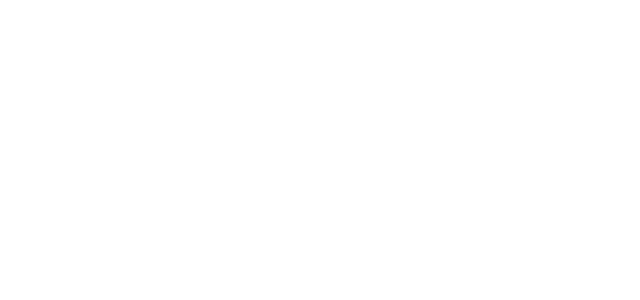
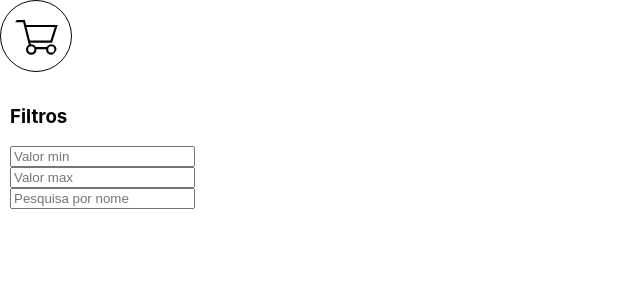
Before and after one commit to future4code/futureECommerce5, a React (Create React App) app in the folder future-ecomm-5/: page / in a window 1280 px wide. Shown: the top 300 px of the page, without its empty margins (0-640 px from the left). Built offline with nearby package versions, Linux system fonts and the light colour scheme.

Commit message:
Adicionado o container de filtro e a imagem de carrinho de compras.

```diff
--- a/future-ecomm-5/src/App.js
+++ b/future-ecomm-5/src/App.js
@@ -1,8 +1,12 @@
 import React from 'react';
+import { ShopCart } from './componentes/Header/ShopCart';
+import { Filtro } from './componentes/Main/Filtro';
 
 function App() {
   return (
     <div className="App">
+      <ShopCart />
+      <Filtro />
     </div>
   );
 }
--- /dev/null
+++ b/future-ecomm-5/src/componentes/Header/ShopCart.js
@@ -0,0 +1,21 @@
+import React from 'react';
+import CartImage from '../Header/shopping-cart.svg';
+import styled from 'styled-components';
+
+const Image = styled.img`
+    width: 50px;
+    height: 50px;
+    padding: 10px;
+    border: 1px solid black;
+    border-radius: 50%;
+`
+
+const ImageContainer = styled.div`
+`
+export function ShopCart(props) {
+    return (
+        <ImageContainer>
+           <Image src={CartImage} onClick={props.onClickShowCart} />
+        </ImageContainer>
+    )
+}
--- /dev/null
+++ b/future-ecomm-5/src/componentes/Main/Filtro.js
@@ -0,0 +1,19 @@
+import React from 'react';
+import styled from 'styled-components';
+
+const FiltroContainer = styled.div`
+    display: flex;
+    flex-direction: column;
+    align-items: flex-start;
+    padding: 10px;
+`
+export function Filtro(props) {
+    return (
+        <FiltroContainer>
+            <h3>Filtros</h3>
+            <input type="number" placeholder="Valor min" onChange={props.onChangeMinValue} />
+            <input type="number" placeholder="Valor max" onChange={props.onChangeMaxValue} />
+            <input type="text" placeholder="Pesquisa por nome" onChange={props.onChangeNameSearch} />
+        </FiltroContainer>
+    )
+}
```
Also changed, not shown: future-ecomm-5/src/componentes/Header/shopping-cart.svg (added).
